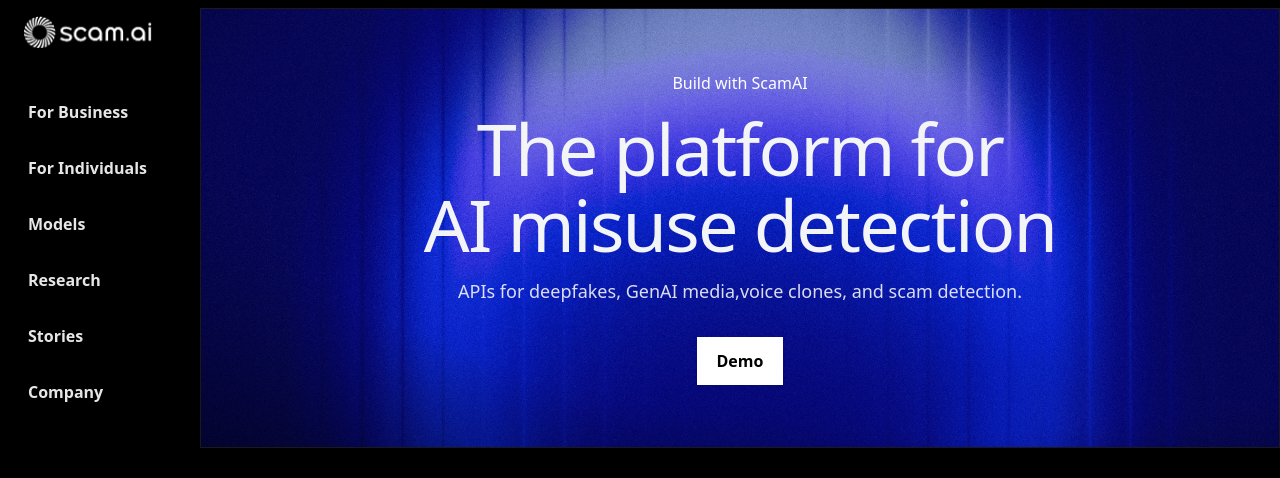
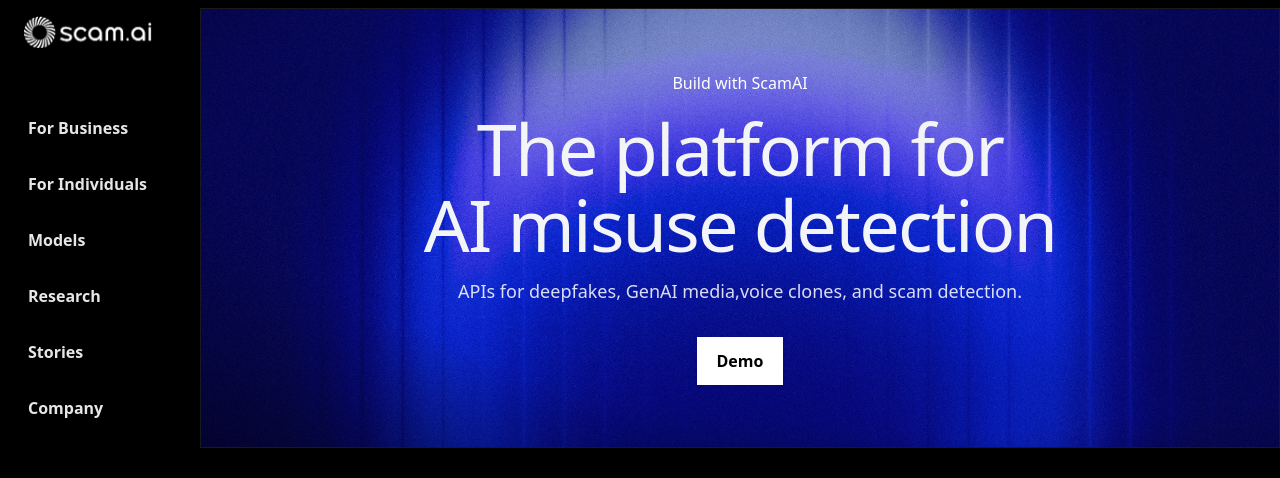
Before and after one commit to aptxaptx/scamai-landing, a Next.js app: page / in a window 1280 px wide. Shown: the top 478 px of the page. Built offline with nearby package versions, Linux system fonts and the light colour scheme.

Commit message:
Increase top padding in sidebar navigation
Adjusted the 'pt-6' class to 'pt-10' in the sidebar's primary navigation to provide more spacing at the top.

```diff
--- a/src/components/DesktopSidebar.tsx
+++ b/src/components/DesktopSidebar.tsx
@@ -104,7 +104,7 @@
           <div className={`transition-transform duration-300 ease-out ${
             submenu === "none" ? "translate-x-0" : "-translate-x-full"
           }`}>
-            <nav className="flex flex-col gap-2 px-4 pt-6" aria-label="Primary">
+            <nav className="flex flex-col gap-2 px-4 pt-10" aria-label="Primary">
               {mainLinks.map((item) => {
                 if (item === "For Business") {
                   return (
```
